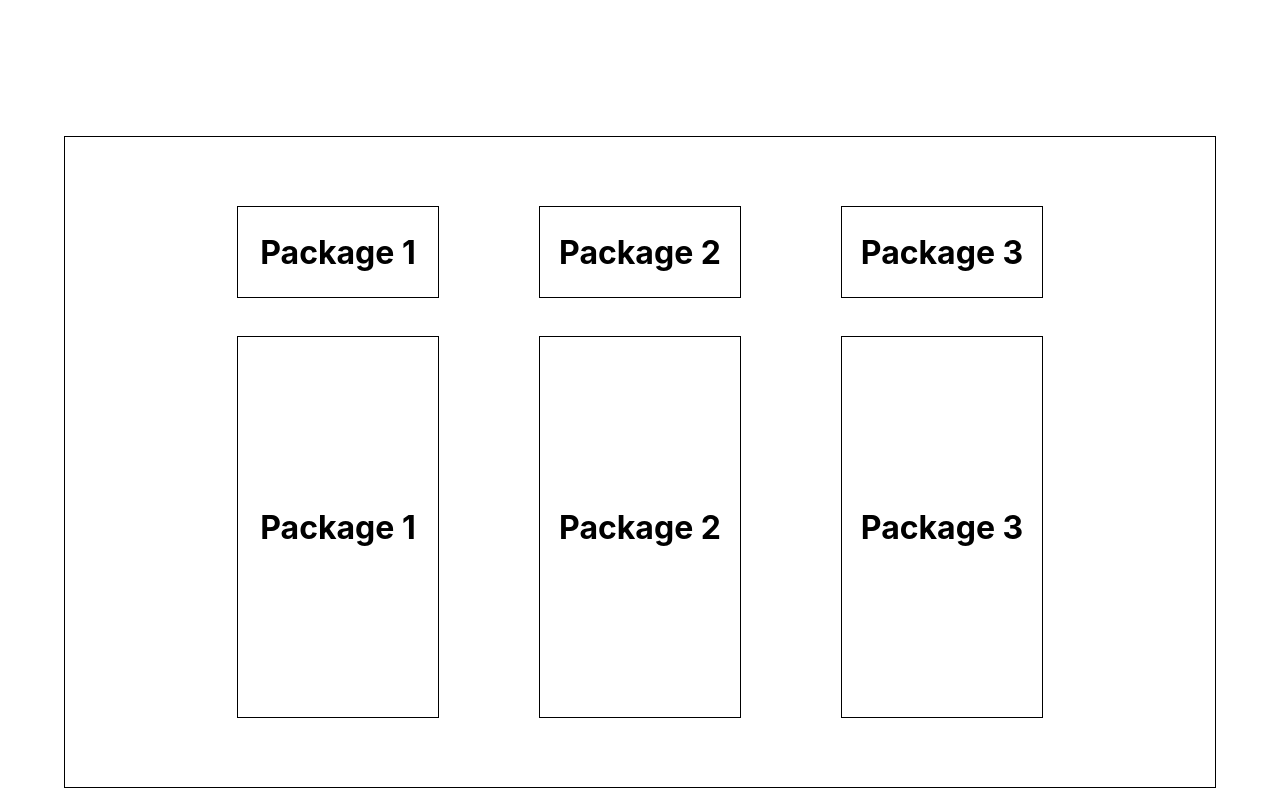
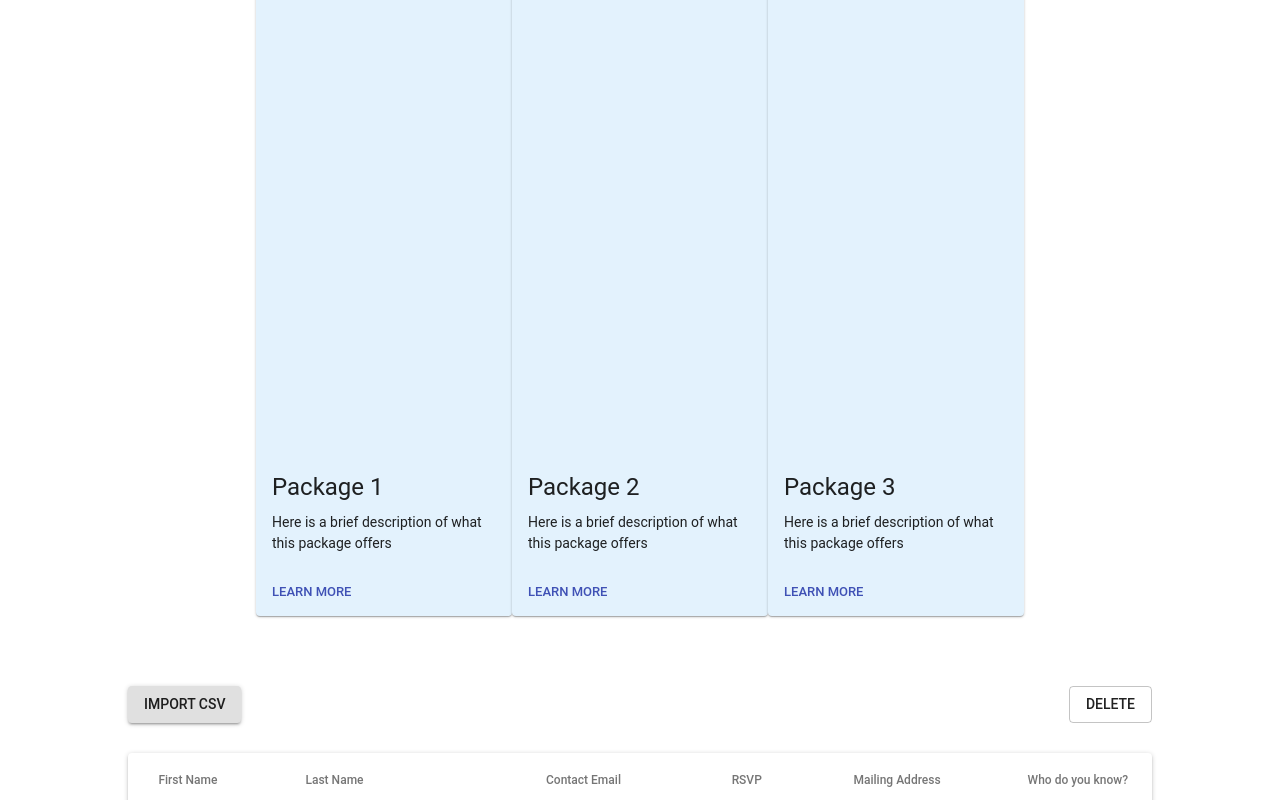
Before and after one commit to BloomTech-Labs/labs9-wedding-site, a React (Create React App) app in the folder front-end/: page / in a window 1280 px wide. Shown: the part 2020-2820 px from the top of the page. Built offline with nearby package versions, Linux system fonts and the light colour scheme.

Commit message:
Update pricing.js
added material ui cards for packages

```diff
--- a/front-end/src/Main/pricing.js
+++ b/front-end/src/Main/pricing.js
@@ -1,69 +1,108 @@
 import React from 'react';
+import PropTypes from 'prop-types';
+import { withStyles } from '@material-ui/core/styles';
+import Card from '@material-ui/core/Card';
+import CardActionArea from '@material-ui/core/CardActionArea';
+import CardActions from '@material-ui/core/CardActions';
+import CardContent from '@material-ui/core/CardContent';
+import CardMedia from '@material-ui/core/CardMedia';
+import Button from '@material-ui/core/Button';
+import Typography from '@material-ui/core/Typography';
 import styled from 'styled-components';
+import blue from '@material-ui/core/colors/blue';
 
 
-const Packages = styled.div`
+const PackageContainer = styled.div`
+padding:20px 0 20px 0;
 margin: auto;
-margin-top: 200px;
-border: 1px solid black;
-background-color: white;
-width: 1150px;
+width: 60%;
 display:flex;
-flex-wrap: wrap;
+justify-content: space-around;
 align-items: center;
-justify-content: center;
-height: 650px;
 `
 
-const PkgsContainer = styled.div`
-margin: 50px;
-margin-bottom: 0;
-border: 1px solid black;
-background-color: white;
-display: flex;
-align-items:Center;
-justify-content: center;
-width: 200px;
-height: 90px;
-`
 
-const Description = styled.div`
-margin: 50px;
-margin-top: 0;
-border: 1px solid black;
-background-color: white;
-display: flex;
-align-items:Center;
-justify-content: center;
-width: 200px;
-height: 380px;
-`
+const styles = {
+    card: {
+        maxWidth: 345,
+        backgroundColor: blue[50],
 
-function Prices() {
+    },
+    media: {
+        height: 500,
+    },
+};
+
+function Prices(props) {
+    const { classes } = props;
     return (
-
-        <Packages>
-            <PkgsContainer>
-                <h1>Package 1</h1>
-            </PkgsContainer>
-            <PkgsContainer>
-                <h1>Package 2</h1>
-            </PkgsContainer>
-            <PkgsContainer>
-                <h1>Package 3</h1>
-            </PkgsContainer>
-            <Description>
-                <h1>Package 1</h1>
-            </Description>
-            <Description>
-                <h1>Package 2</h1>
-            </Description>
-            <Description>
-                <h1>Package 3</h1>
-            </Description>
-        </Packages>
-
+        <PackageContainer>
+            <Card className={classes.card}>
+                <CardActionArea>
+                    <CardMedia
+                        className={classes.media}
+                    />
+                    <CardContent>
+                        <Typography gutterBottom variant="h5" component="h2">
+                            Package 1
+          </Typography>
+                        <Typography component="p">
+                            Here is a brief description of what this package offers
+          </Typography>
+                    </CardContent>
+                </CardActionArea>
+                <CardActions>
+                    <Button size="small" color="primary">
+                        Learn More
+        </Button>
+                </CardActions>
+            </Card>
+            <Card className={classes.card}>
+                <CardActionArea>
+                    <CardMedia
+                        className={classes.media}
+                    />
+                    <CardContent>
+                        <Typography gutterBottom variant="h5" component="h2">
+                            Package 2
+              </Typography>
+                        <Typography component="p">
+                            Here is a brief description of what this package offers
+              </Typography>
+                    </CardContent>
+                </CardActionArea>
+                <CardActions>
+                    <Button size="small" color="primary">
+                        Learn More
+            </Button>
+                </CardActions>
+            </Card>
+            <Card className={classes.card}>
+                <CardActionArea>
+                    <CardMedia
+                        className={classes.media}
+                    />
+                    <CardContent>
+                        <Typography gutterBottom variant="h5" component="h2">
+                            Package 3
+                  </Typography>
+                        <Typography component="p">
+                            Here is a brief description of what this package offers
+                  </Typography>
+                    </CardContent>
+                </CardActionArea>
+                <CardActions>
+                    <Button size="small" color="primary">
+                        Learn More
+                </Button>
+                </CardActions>
+            </Card>
+        </PackageContainer>
     );
 }
 
-export default Prices;
+Prices.propTypes = {
+    classes: PropTypes.object.isRequired,
+};
+
+export default withStyles(styles)(Prices);
```
